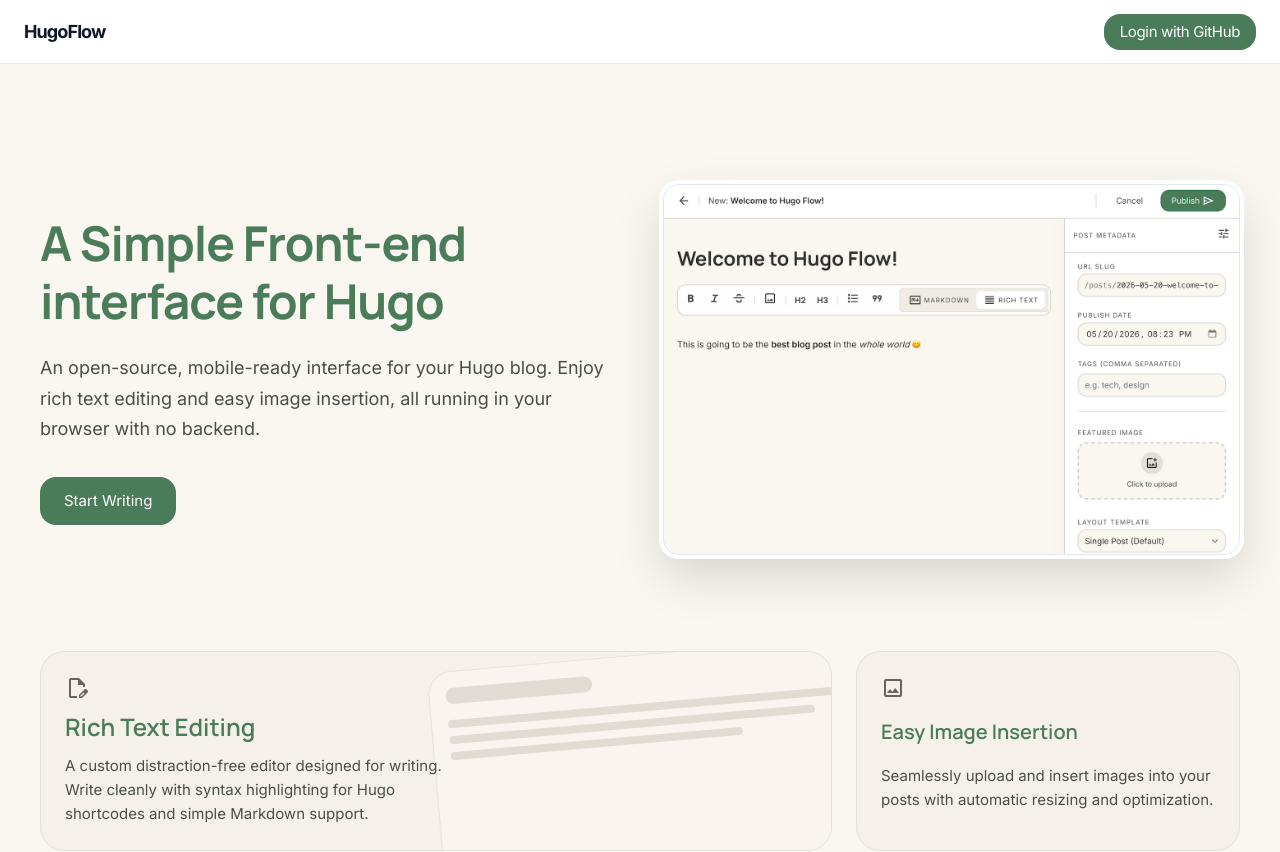
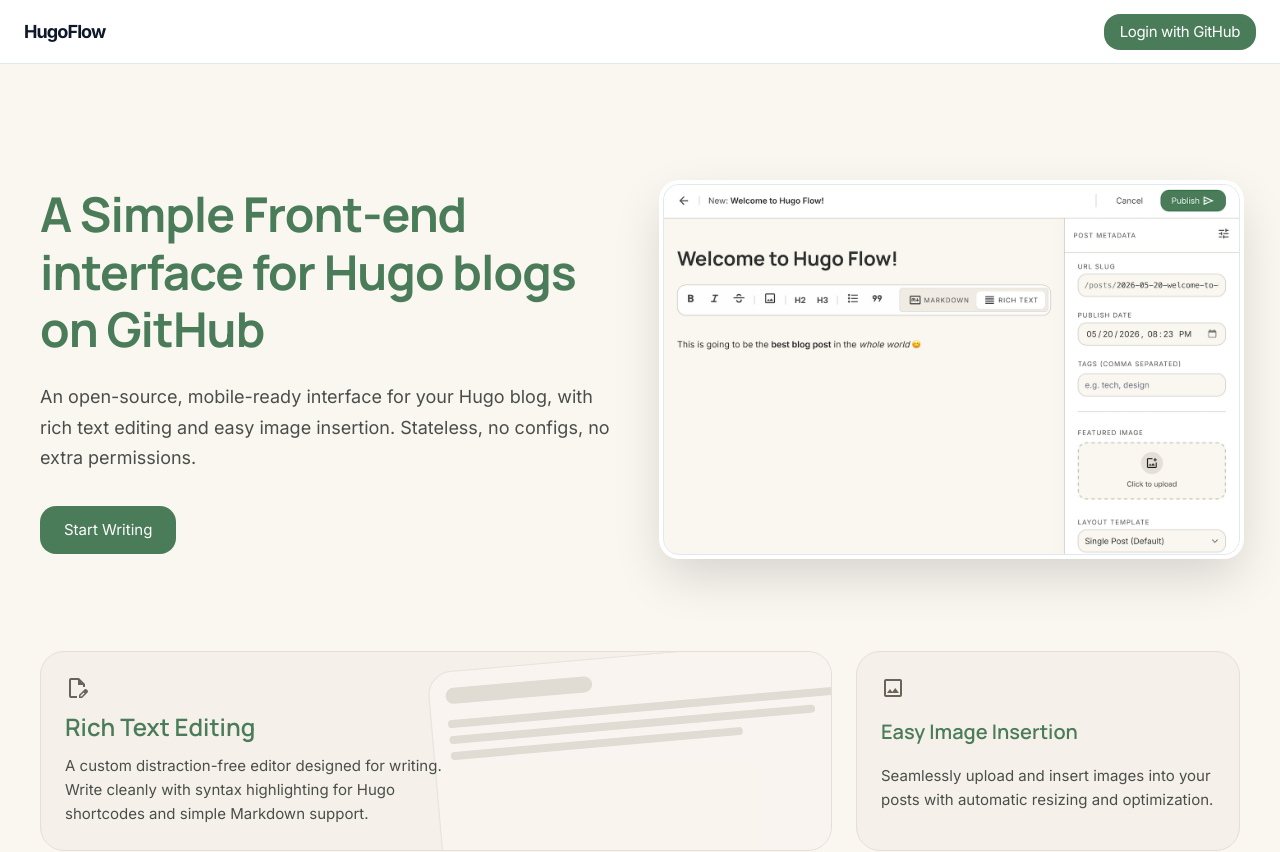
Before and after one commit to arashThr/hugo-cms, a Next.js app: page / in a window 1280 px wide. Shown: the top 852 px of the page. Built offline with nearby package versions, Linux system fonts and the light colour scheme; no server answers.

Commit message:
Update readme and title

```diff
--- a/src/components/dashboard/LandingPage.tsx
+++ b/src/components/dashboard/LandingPage.tsx
@@ -23,10 +23,10 @@
           {/* Hero Section */}
           <div className="flex-1 text-center md:text-left flex flex-col items-center md:items-start gap-lg">
             <h1 className="font-headline-xl text-[36px] md:text-[48px] leading-[1.2] tracking-[-0.02em] font-bold text-primary max-w-[700px]">
-              A Simple Front-end interface for Hugo
+              A Simple Front-end interface for Hugo blogs on GitHub
             </h1>
             <p className="font-body-lg text-[18px] leading-[1.7] text-on-surface-variant max-w-[600px]">
-              An open-source, mobile-ready interface for your Hugo blog. Enjoy rich text editing and easy image insertion, all running in your browser with no backend.
+              An open-source, mobile-ready interface for your Hugo blog, with rich text editing and easy image insertion. Stateless, no configs, no extra permissions.
             </p>
             <div className="flex gap-md mt-sm">
               <button onClick={() => signIn("github")} className="bg-primary text-on-primary font-body-md text-[15px] px-6 py-3 rounded-lg hover:shadow-[0_4px_14px_0_rgba(0,0,0,0.1)] transition-all">
```
Also changed, not shown: 1 other file (tests, documents, lock files or other folders).
